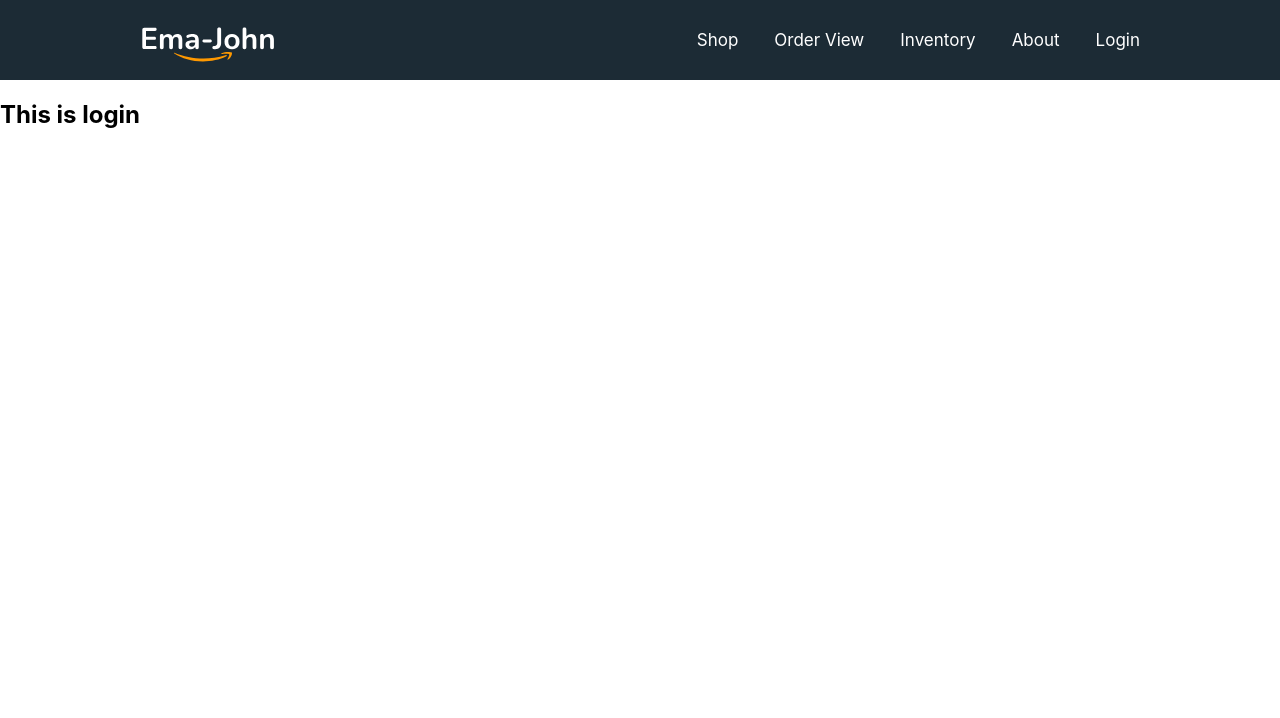
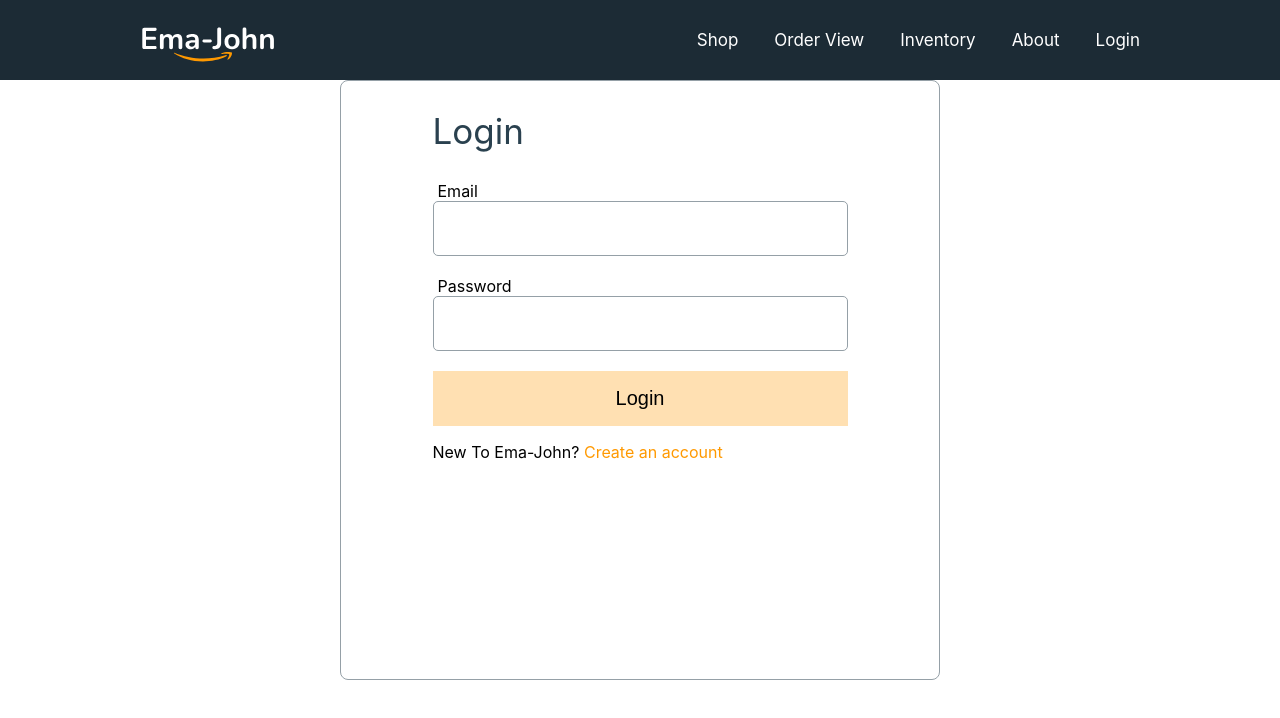
Before and after one commit to tanverrana/ema-john-simple, a React (Create React App) app: page /login in a window 1280 px wide. Shown: the top 718 px of the page. Built offline with nearby package versions, Linux system fonts and the light colour scheme.

Commit message:
form style

```diff
--- a/src/components/Login/Login.css
+++ b/src/components/Login/Login.css
@@ -0,0 +1,42 @@
+.form-container{
+    width: 600px;
+    height: 600px;
+    margin: 0 auto;
+    border: 1px solid #95A0A7;
+    box-sizing: border-box;
+    border-radius: 8px;
+    display: flex;
+    justify-content: center;
+}
+.from-title{
+    font-size: 35px;
+    color: #2A414F;
+    font-weight: 400;
+}
+.input-group{
+    margin-bottom: 20px;
+}
+.input-group label {
+    display: block;
+    margin-left: 5px;
+}
+.input-group input{
+    height: 55px;
+    width: 415px;
+    border: 1px solid #95A0A7;
+    box-sizing: border-box;
+    border-radius: 5px;
+    font-size: 24px;
+}
+
+.from-submit{
+    width: 415px;
+    height: 55px;
+    background-color: rgba(255, 153, 0, 0.3);
+    border: none;
+    font-size: 20px;
+}
+.form-link{
+    color: #FF9900;
+    text-decoration: none;
+}
--- a/src/components/Login/Login.js
+++ b/src/components/Login/Login.js
@@ -1,10 +1,25 @@
 import React from 'react';
+import { Link } from 'react-router-dom';
 import "./Login.css";
 
 const Login = () => {
     return (
-        <div>
-            <h2>This is login</h2>
+        <div className="form-container">
+            <div>
+                <h2 className="from-title">Login</h2>
+                <form action="">
+                    <div className="input-group">
+                        <label htmlFor="email">Email</label>
+                        <input type="email" name="email" />
+                    </div>
+                    <div className="input-group">
+                        <label htmlFor="password">Password</label>
+                        <input type="password" name="password" />
+                    </div>
+                    <input className="from-submit" type="submit" value="Login" />
+                </form>
+                <p>New To Ema-John? <Link className="form-link" to="/signup">Create an account</Link></p>
+            </div>
         </div>
     );
 };
```
